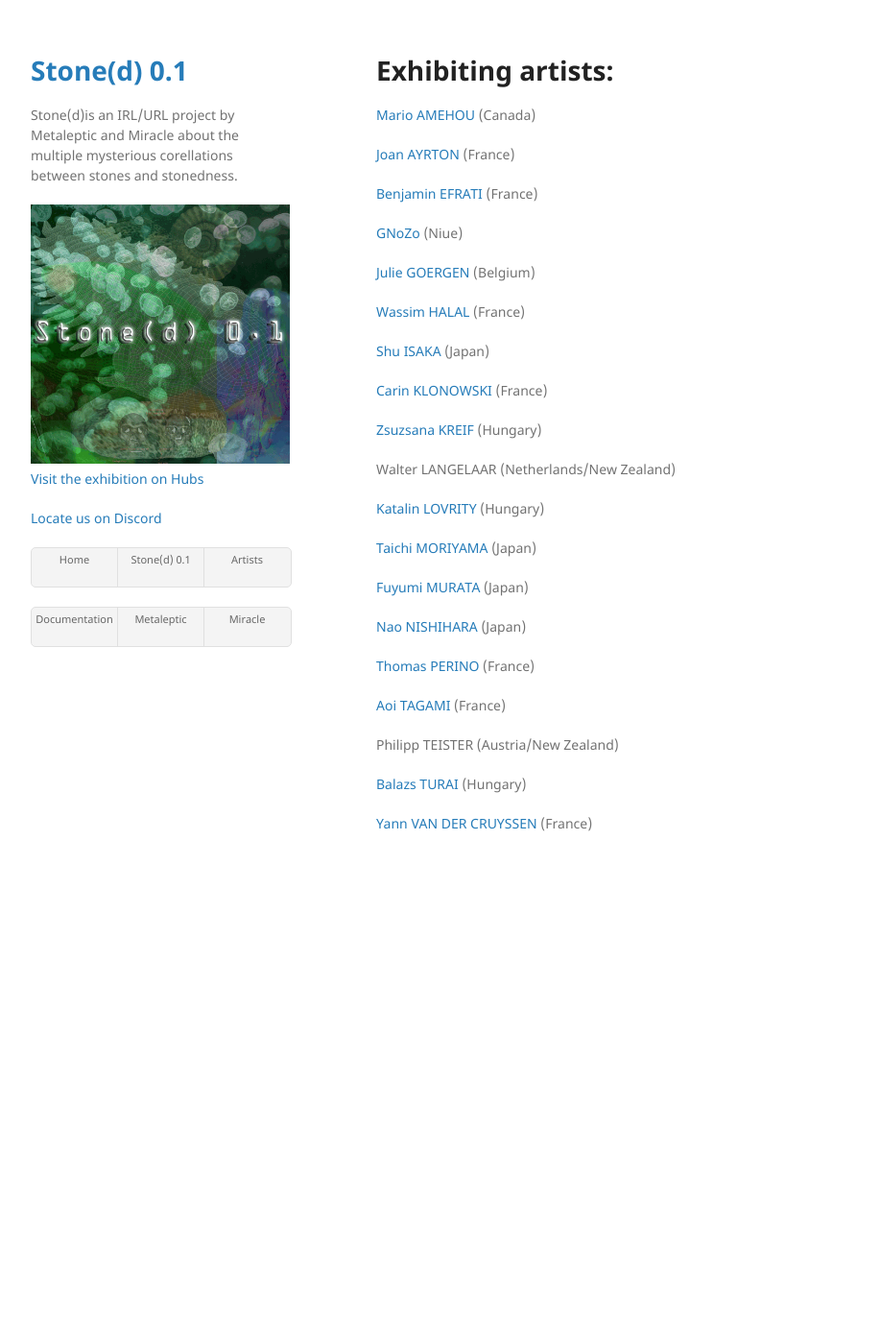
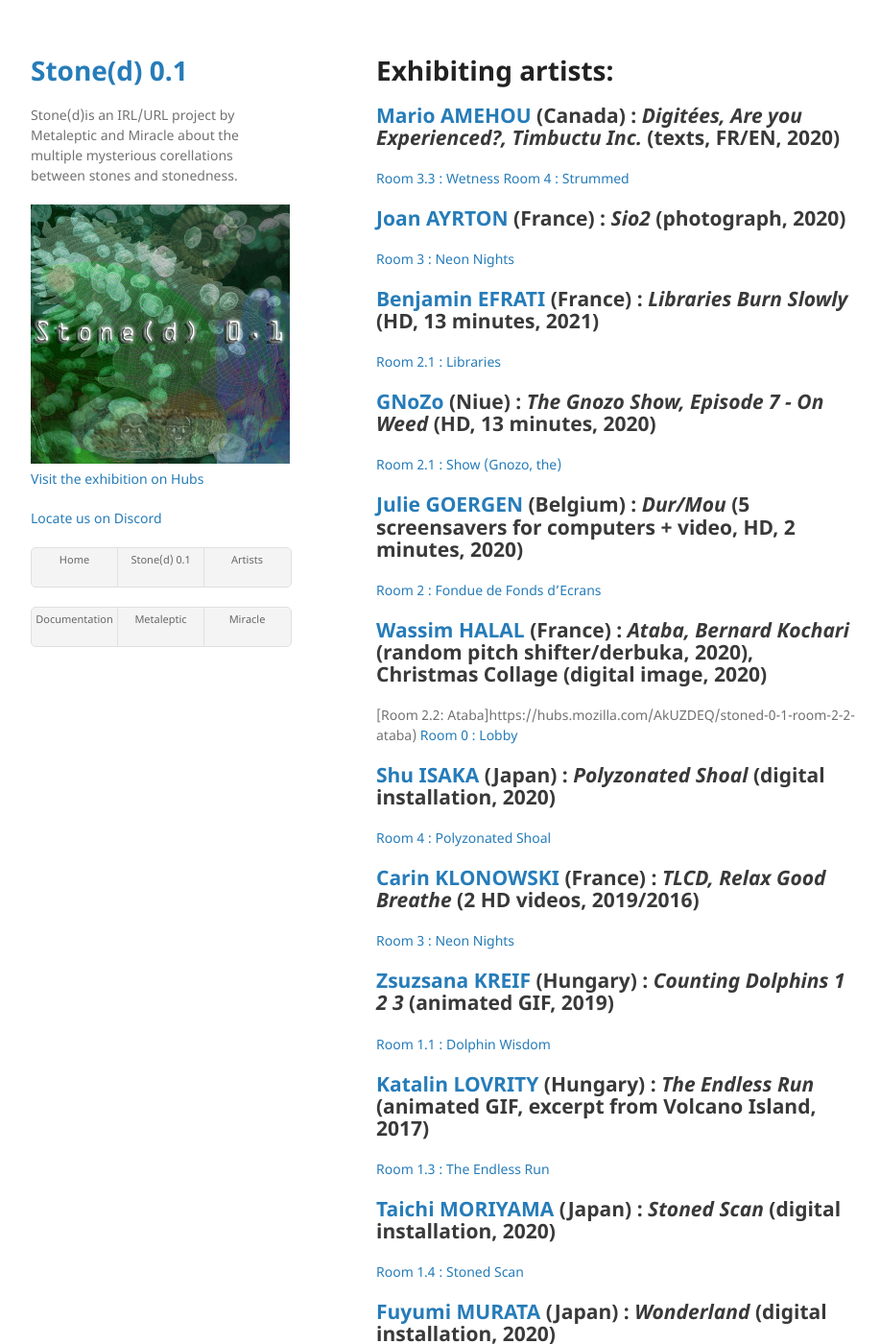
Before and after one commit to gnozo/Stoned, a Jekyll site: the page built from artists.md, in a window 1280 px wide and 1400 px high. Shown: the whole window at 96% size, without its empty margins (178-1095 px from the left). Built offline with Jekyll 4.4.1, drawn with Linux system fonts in a browser that asks for light colours; our own code applies the rules of GitHub Pages for plain Markdown files; some of the changed text lies outside the part shown.

Commit message:
Update artists.md

```diff
--- a/artists.md
+++ b/artists.md
@@ -4,41 +4,52 @@ layout: default
 
 # Exhibiting artists:
 
-[Mario AMEHOU](http://feldspathmetatransfer.blogspot.com/ ) (Canada)
+## [Mario AMEHOU](http://feldspathmetatransfer.blogspot.com/ ) (Canada) : _Digitées, Are you Experienced?, Timbuctu Inc._ (texts, FR/EN, 2020)
+[Room 3.3 : Wetness](https://hubs.mozilla.com/M3CfhmP/stoned-0-1-room-3-3-wetness)
+[Room 4 :  Strummed](https://hubs.mozilla.com/G9KBkWu/stoned-0-1-room-4-strummed)
 
+## [Joan AYRTON](https://www.r22.fr/auteurices/joan-ayrton) (France) : _Sio2_ (photograph, 2020)
+[Room 3 :  Neon Nights](https://hubs.mozilla.com/abHK7n2/stoned-0-1-room-3-neon-nights)
 
-[Joan AYRTON](https://www.r22.fr/auteurices/joan-ayrton) (France)
+## [Benjamin EFRATI](https://www.benjaminefrati.com) (France) : _Libraries Burn Slowly_ (HD, 13 minutes, 2021)
+[Room 2.1 :  Libraries](https://hubs.mozilla.com/wk6SaGz/stoned-0-1-room-2-1-libraries)
 
-[Benjamin EFRATI](https://www.benjaminefrati.com) (France)
+## [GNoZo](http://gnozo.me/) (Niue) : _The Gnozo Show, Episode 7 - On Weed_ (HD, 13 minutes, 2020)
+[Room 2.1 :  Show (Gnozo, the)](https://hubs.mozilla.com/vxTHYwU/stoned-0-1-room-3-2-show-gnozo-the)
 
-[GNoZo](http://gnozo.me/) (Niue)
+## [Julie GOERGEN](https://vimeo.com/user18571950) (Belgium) : _Dur/Mou_ (5 screensavers for computers + video, HD, 2 minutes, 2020)
+[Room 2 :  Fondue de Fonds d'Ecrans](https://hubs.mozilla.com/LXwVbe9/stoned-0-1-room-2-fondue-de-fonds-d-ecrans)
 
-[Julie GOERGEN](https://vimeo.com/user18571950) (Belgium)
+## [Wassim HALAL](https://wassimhalal.com/) (France) : _Ataba, Bernard Kochari_ (random pitch shifter/derbuka, 2020), Christmas Collage (digital image, 2020)
+[Room 2.2: Ataba]https://hubs.mozilla.com/AkUZDEQ/stoned-0-1-room-2-2-ataba)
+[Room 0 :  Lobby](https://hubs.mozilla.com/vdTNP8K/stoned-0-1-room-0-lobby)
 
-[Wassim HALAL](https://wassimhalal.com/) (France)
+## [Shu ISAKA](https://shuisaka.site) (Japan) : _Polyzonated Shoal_ (digital installation, 2020)
+[Room 4 :  Polyzonated Shoal](https://hubs.mozilla.com/J8wckG5/stoned-0-1-room-1-polyzonated-shoal)
 
-[Shu ISAKA](https://shuisaka.site) (Japan)
+## [Carin KLONOWSKI](http://carineklonowski.net) (France) : _TLCD, Relax Good Breathe_ (2 HD videos, 2019/2016)
+[Room 3 :  Neon Nights](https://hubs.mozilla.com/abHK7n2/stoned-0-1-room-3-neon-nights)
 
-[Carin KLONOWSKI](http://carineklonowski.net) (France)
+## [Zsuzsana KREIF](https://www.behance.net/krzsanna) (Hungary) : _Counting Dolphins 1 2 3_ (animated GIF, 2019)
+[Room 1.1 :  Dolphin Wisdom](https://hubs.mozilla.com/mjMybPb/stoned-0-1-room-1-1-dolphin-wisdom)
 
-[Zsuzsana KREIF](https://www.behance.net/krzsanna) (Hungary)
+## [Katalin LOVRITY](https://www.instagram.com/lovrityka/) (Hungary) : _The Endless Run_ (animated GIF, excerpt from Volcano Island, 2017)
+[Room 1.3 : The Endless Run](https://hubs.mozilla.com/5w6HGcZ/stoned-0-1-room-1-3-the-endless-run)
 
-Walter LANGELAAR (Netherlands/New Zealand)
+## [Taichi MORIYAMA](https://twitter.com/moriyamataichi) (Japan) : _Stoned Scan_ (digital installation, 2020)
+[Room 1.4 :  Stoned Scan](https://hubs.mozilla.com/KPx6meL/stoned-0-1-room-1-4-stoned-scanned)
 
-[Katalin LOVRITY](https://www.instagram.com/lovrityka/) (Hungary)
+## [Fuyumi MURATA](https://fuyumimurata.com/Works) (Japan) : _Wonderland_ (digital installation, 2020)
+[Room 6 :  Wonderland](https://hubs.mozilla.com/HxKLz93/stoned-0-1-room-6-wonderland)
 
-[Taichi MORIYAMA](https://twitter.com/moriyamataichi) (Japan)
+## [Nao NISHIHARA](http://nishiharanao.blogspot.com/) & [Aoi TAGAMI](https://www.ftarri.com/) (Japan) : _Ftari_ (live performance documentation, 2020.12.30, Tokyo)
+[Room 2.3 :  Ftari]https://hubs.mozilla.com/WE4BXCH/stoned-0-1-room-2-3-ftari)
 
-[Fuyumi MURATA](https://fuyumimurata.com/Works) (Japan)
+## [Thomas PERINO](https://www.thomasperino.fr/) (France) : _Une collection de cailloux_ (text, FR, 2020)
+[Room 0 :  Lobby](https://hubs.mozilla.com/vdTNP8K/stoned-0-1-room-0-lobby)
 
-[Nao NISHIHARA](http://nishiharanao.blogspot.com/) (Japan)
+## [Balazs TURAI](http://behance.com/balturai) (Hungary) : _The Legend of Hajjajaj_ (animated GIFS, 2020)
+[Room 1.2 :  The Legend of Hajjajaj](https://hubs.mozilla.com/DGThARX/stoned-0-1-room-1-2-the-legend-of-hajjajaj)
 
-[Thomas PERINO](https://www.thomasperino.fr/) (France)
-
-[Aoi TAGAMI](https://www.ftarri.com/) (France)
-
-Philipp TEISTER (Austria/New Zealand)
-
-[Balazs TURAI](http://behance.com/balturai) (Hungary)
-
-[Yann VAN DER CRUYSSEN](nurykabe.com) (France)
+## [Yann VAN DER CRUYSSEN](nurykabe.com) (France) : _Stone_ (screenshots, unreleased game, 2018)
+[Room 3.1 :  Stone](https://hubs.mozilla.com/qSi8CTv/stoned-0-1-room-3-1-stone2)
```
